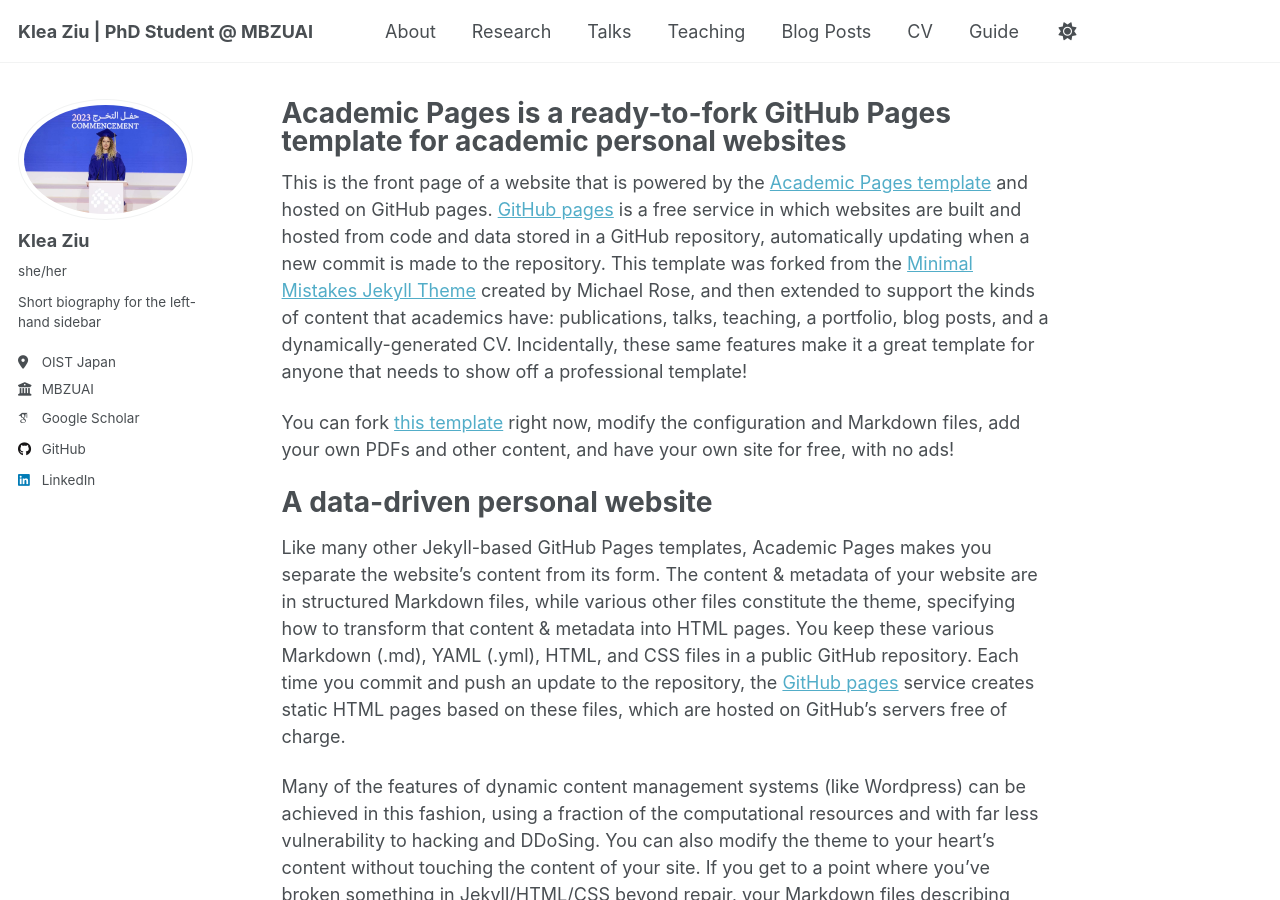
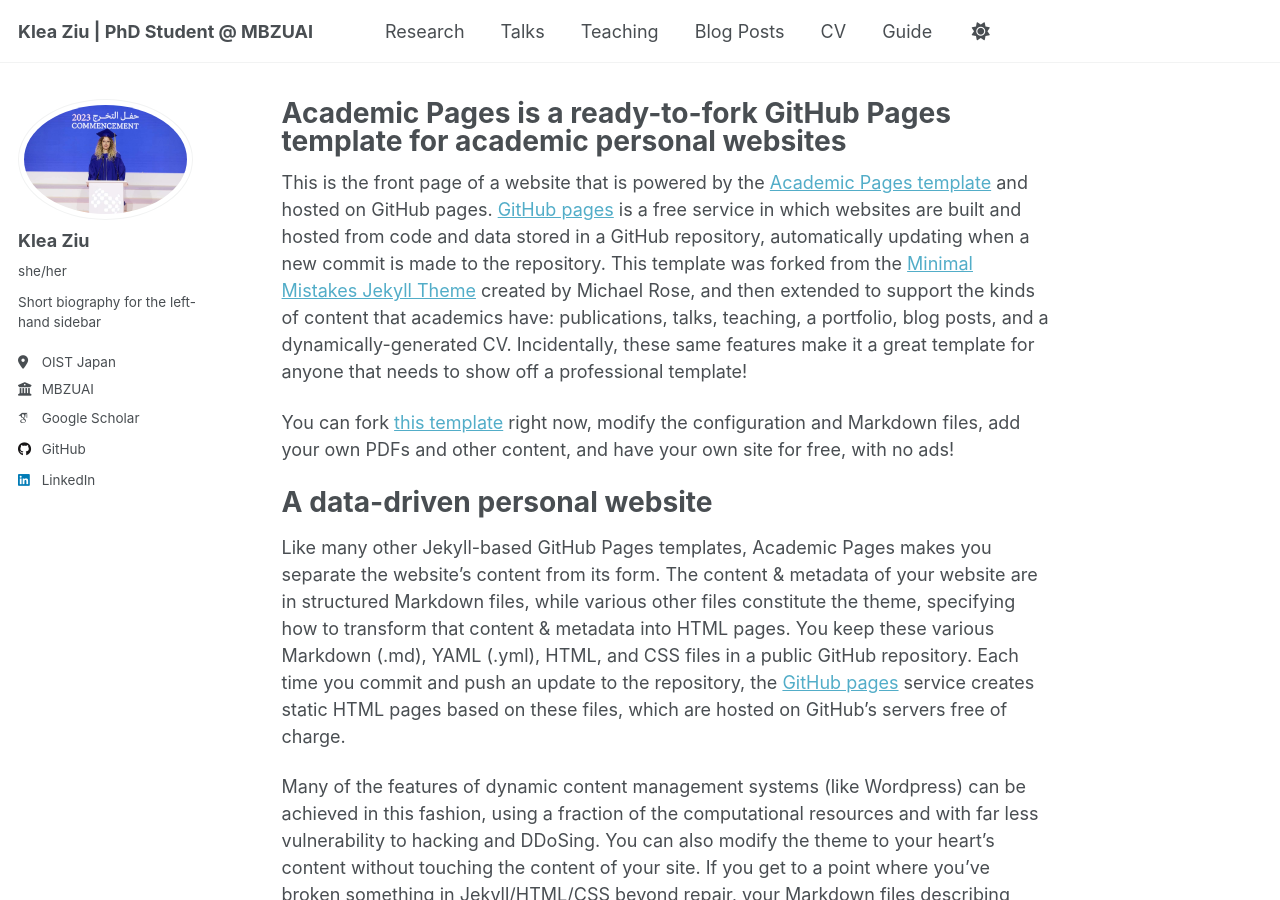
Before and after one commit to klea-ziu/klea-ziu.github.io, a Jekyll site: the page built from _pages/about.md, in a window 1280 px wide and 900 px high. Built offline with Jekyll 4.4.1, drawn with Linux system fonts in a browser that asks for light colours; some web fonts are replaced; a script that is not in the unit is left out.

Commit message:
Update navigation.yml

```diff
--- a/_data/navigation.yml
+++ b/_data/navigation.yml
@@ -8,9 +8,6 @@
 #      Markdown formatted page while the second is generated using JSON.
 
 main:
-  - title: "About"
-    url: /intro/
-
   - title: "Research"
     url: /publications/
 
```
